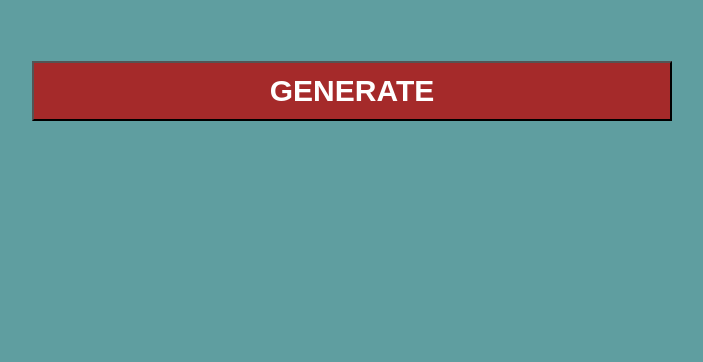
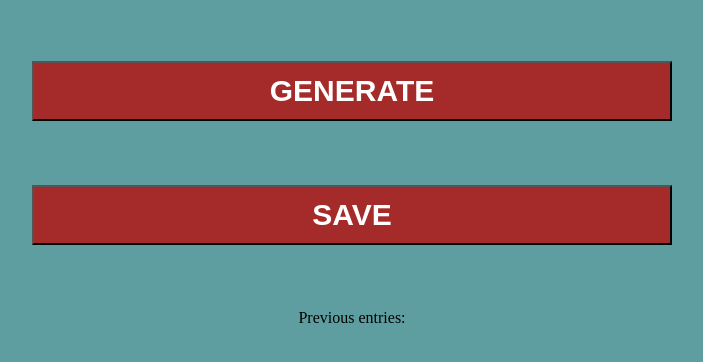
Before and after one commit to ChelRono/Password-generator, a plain HTML site: page index.html in a window 1280 px wide. Shown: the part 186-548 px from the top of the page, without its empty margins (288-991 px from the left). Drawn offline with Linux system fonts and the light colour scheme.

Commit message:
Adds the save functionality

```diff
--- a/index.html
+++ b/index.html
@@ -11,6 +11,8 @@
         <h1>Password Generator</h1>
         <p id="password-el">Enter password :</p>
         <Button id="button-el" onclick="generate()">GENERATE</Button>
+        <button id="save-btn" onclick="save()">SAVE</button>
+        <p id="save-el">Previous entries: </p>
     </div>
     <script src="index.js"></script>
 </body>
--- a/index.js
+++ b/index.js
@@ -2,6 +2,7 @@ let buttonEl = document.getElementById("button-el")
 let passwordEl = document.getElementById("password-el")
 let chars = "0123456789abcdefghijklmnopqrstuvwxyz!@#$%^&*()ABCDEFGHIJKLMNOPQRSTUVWXYZ";
 let passwordLength = 12;
+let saveEl = document.getElementById("save-el")
 
 
 
@@ -9,9 +10,14 @@ function passwordOne() {
     for (let i = 0; i <= passwordLength; i++) {
         let randomPassword = Math.floor(Math.random() * chars.length);
         passwordEl.textContent += chars.substring(randomPassword, randomPassword +1);
+
        }
 
 }
 function generate() {
     passwordOne()
 }
+function save() {
+    let passwordStr = passwordEl.textContent + "-"
+    saveEl.textContent += passwordStr
+}
```
